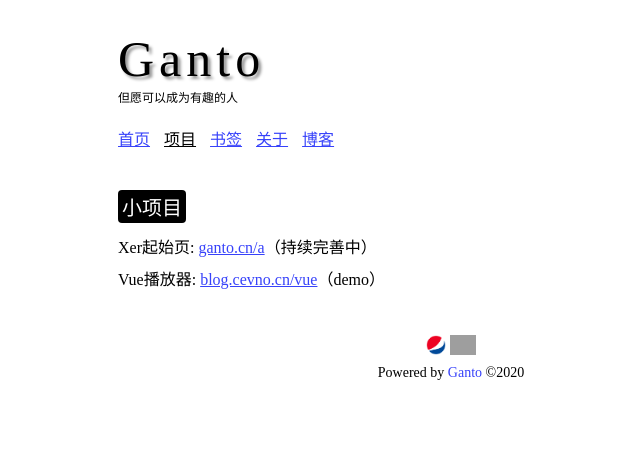
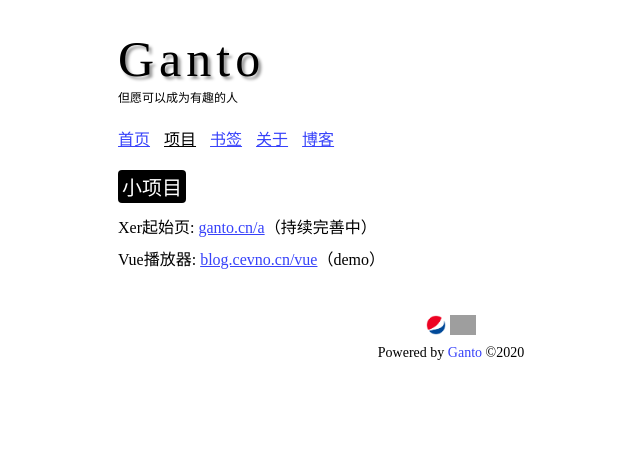
Before and after one commit to lyc688/Ganto, a PHP site: page /items.html in a window 1280 px wide. Shown: the top 463 px of the page, without its empty margins (189-829 px from the left). Run offline with PHP 8.4, Linux system fonts and the light colour scheme; some libraries are stand-ins or nearby versions; grey boxes are pictures that could not be loaded.

Commit message:
Update homepage.css

```diff
--- a/css/homepage.css
+++ b/css/homepage.css
@@ -248,6 +248,9 @@ section{
 	color: white;
 	border-radius: 4px;
 }
+.cevno>i:first-child{
+	margin-top: 0px;
+}
 .cevno .videos iframe{
 	display: block;
 	width: 100%;
```
